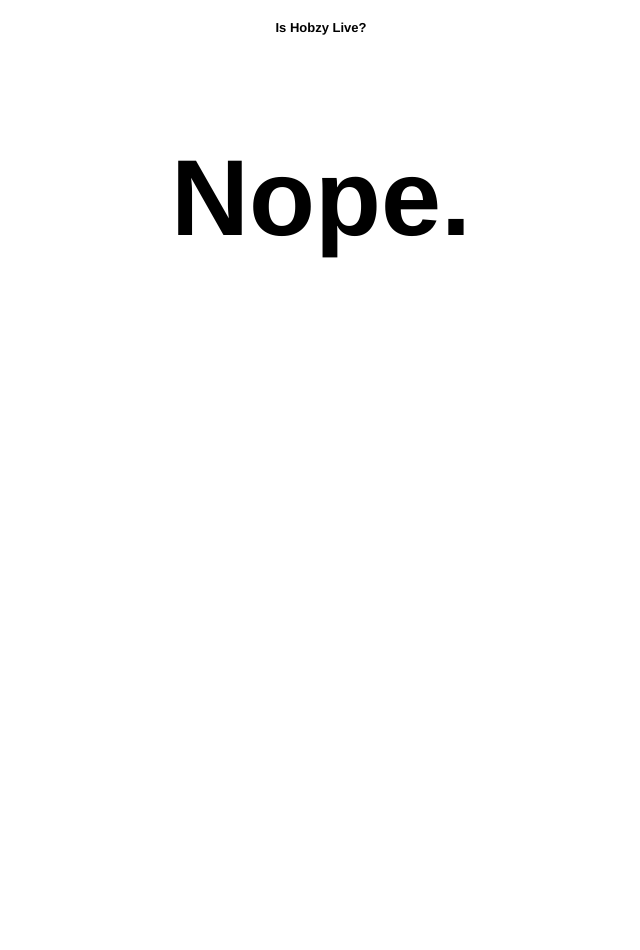
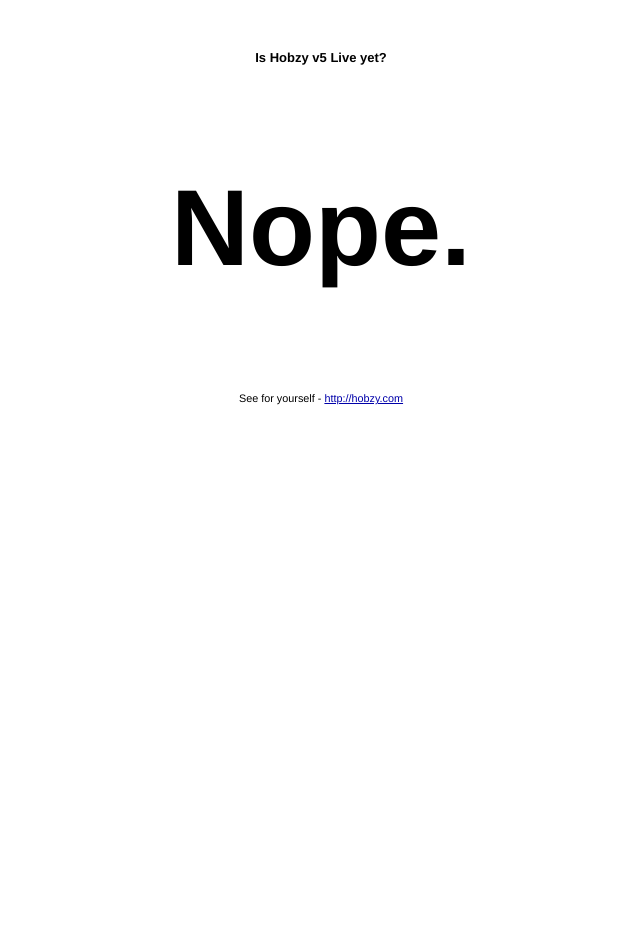
Before and after one commit to mrsteveheyes/ishobzylive, a Jekyll site: the page built from index.html, in a window 1280 px wide. Shown: the whole page, without its empty margins (319-959 px from the left). Built offline with Jekyll 4.4.1, drawn with Linux system fonts in a browser that asks for light colours; before the commit the page ends 920 px from its top, so only the background shows below that.

Commit message:
ADD: A couple style and copy changes

```diff
--- a/css/main.css
+++ b/css/main.css
@@ -35,10 +35,11 @@ table {
 }
 
 h1 {
-  margin-top: 20px;
+  margin-top: 50px;
   margin-bottom: 100px;
 }
 
 h2 {
   font-size: 108px;
+  margin-bottom: 100px;
 }
--- a/index.html
+++ b/index.html
@@ -1,6 +1,7 @@
 ---
 layout: default
-title: Your New Jekyll Site
+title: Is Hobzy v5 Live yet?
 ---
-<h1>Is Hobzy Live?</h1>
+<h1>Is Hobzy v5 Live yet?</h1>
 <h2>Nope.</h2>
+<p><small>See for yourself - <a href="http://hobzy.com">http://hobzy.com</a></small></p>
```
